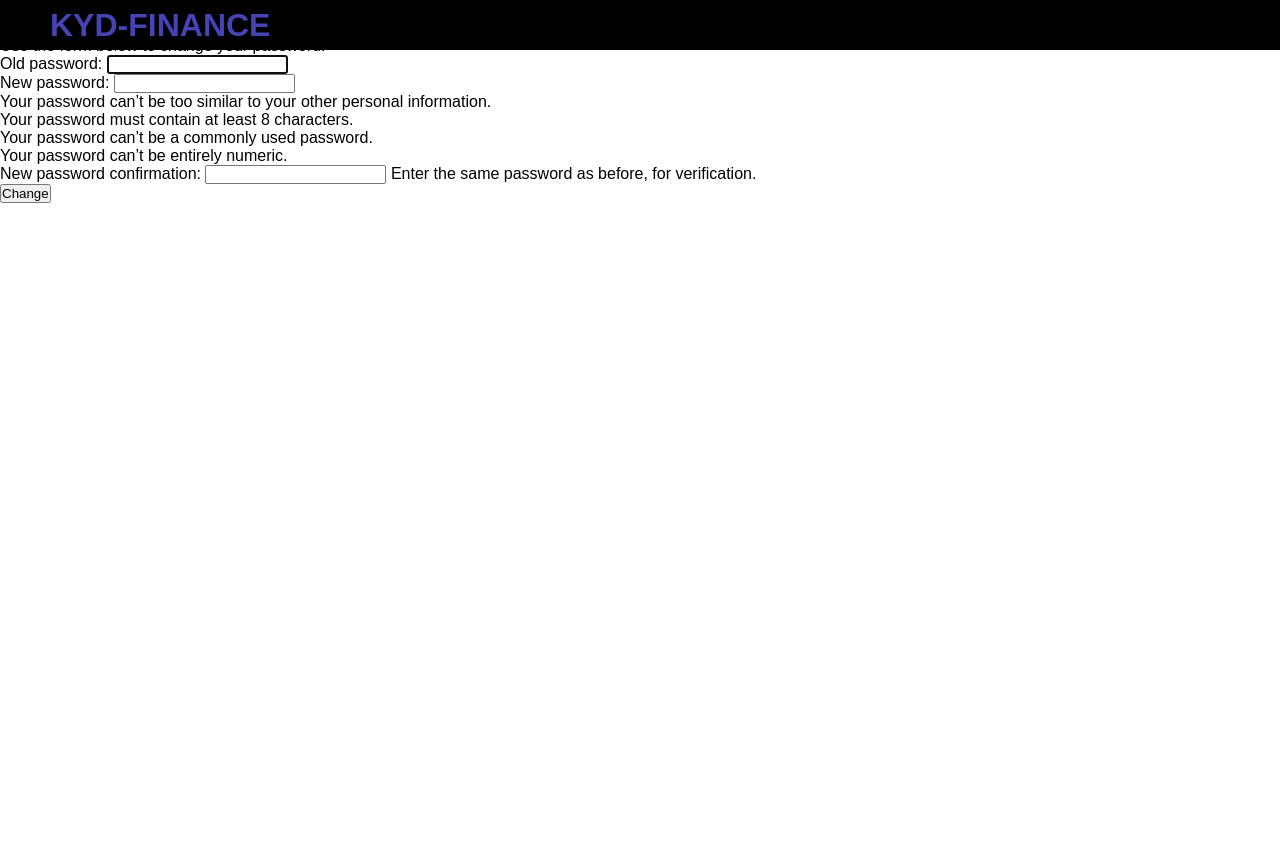
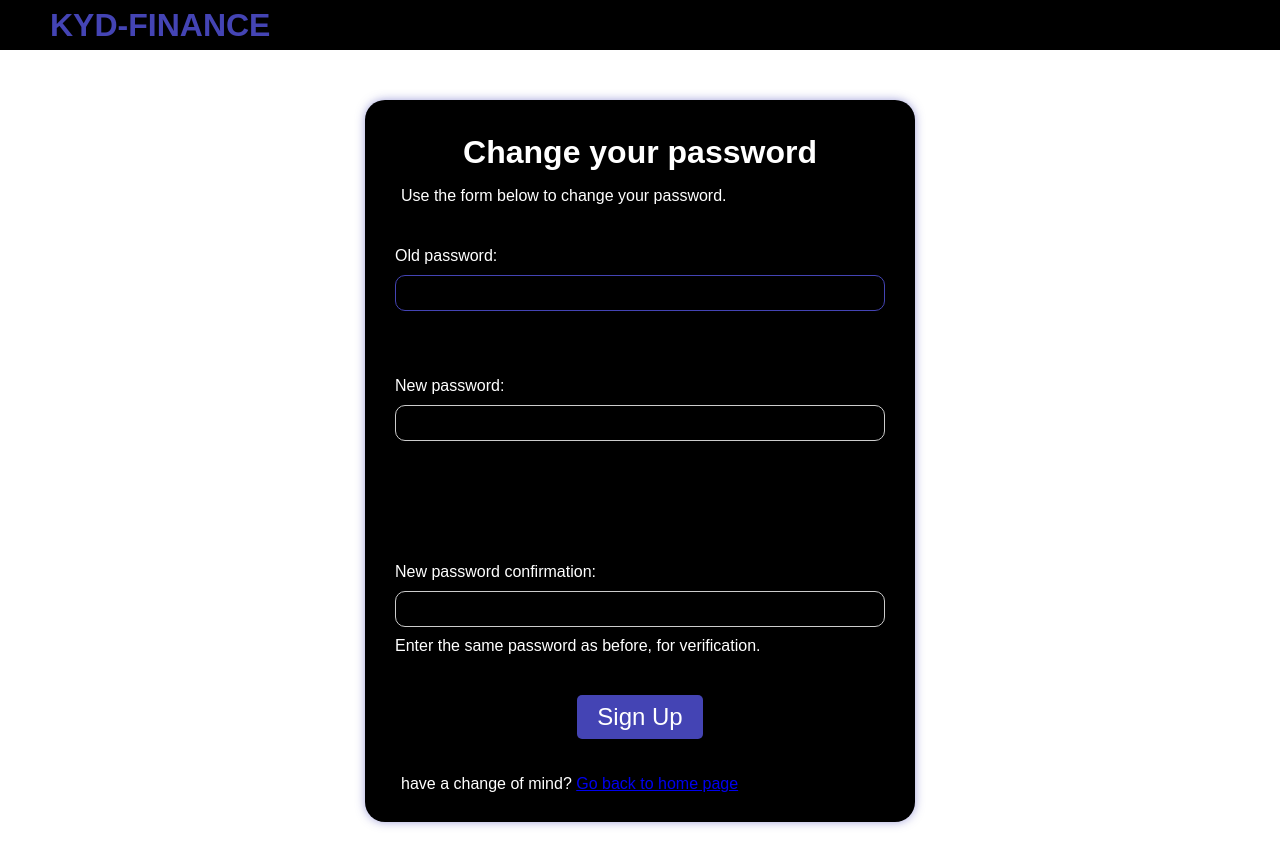
Before and after one commit to kydallaboutlearning/kydfinance, a Django app: a page that uses template/registration/password_change_form.html in a window 1280 px wide. Shown: the top 866 px of the page. Run offline with Django 5.2, Linux system fonts and the light colour scheme; the visitor is signed in with stand-in values (Sample User, id 1); some libraries are stand-ins or nearby versions.

Commit message:
Chore(accounts): Added the proper template code for password change form

```diff
--- a/template/registration/password_change_form.html
+++ b/template/registration/password_change_form.html
@@ -1,14 +1,28 @@
 {% extends 'accounts_base.html' %}
+{% load i18n %}
+{% load static %}
 
 
-{% block title %} | Password_change {% endblock title %}
+{% block title %} | Password change {% endblock title %}
 
 {% block content %}
- <h1>Change your password</h1>
- <p>Use the form below to change your password.</p>
- <form method="post">
- {{ form.as_p }}
- <p><input type="submit" value="Change"></p>
- {% csrf_token %}
- </form>
+<div class="signup__container">
+     <div class="signup__card">
+         <div class="signup__content">
+
+
+             <div class="signup__header">
+               <h1>{% trans "Change your password" %}</h1>
+                    <p>Use the form below to change your password.</p>
+          <form action="{% url 'accounts:password_change_done' %}"  method="post">
+                {{ form.as_p }}
+               <button type="submit" value="change">{% trans 'Sign Up' %}</button>
+                         {% csrf_token %}
+          </form>
+          <p class="signup__p">{% trans "have a change of mind?" %} <a href="{% url 'main:landing-page' %}">{% trans "Go back to home page" %}</a></p>
+     </div>
+</div>
+</div>
+</div>
+</main>
 {% endblock %}
```
